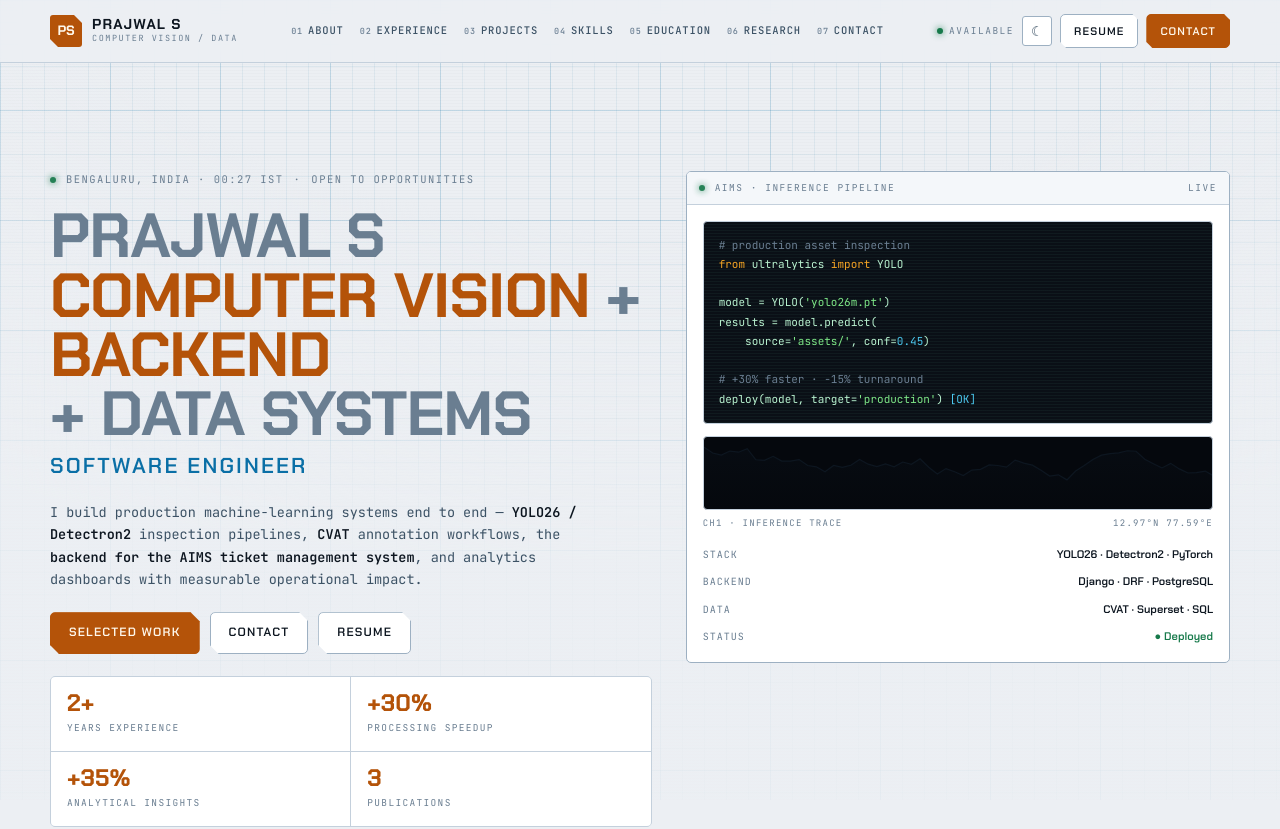
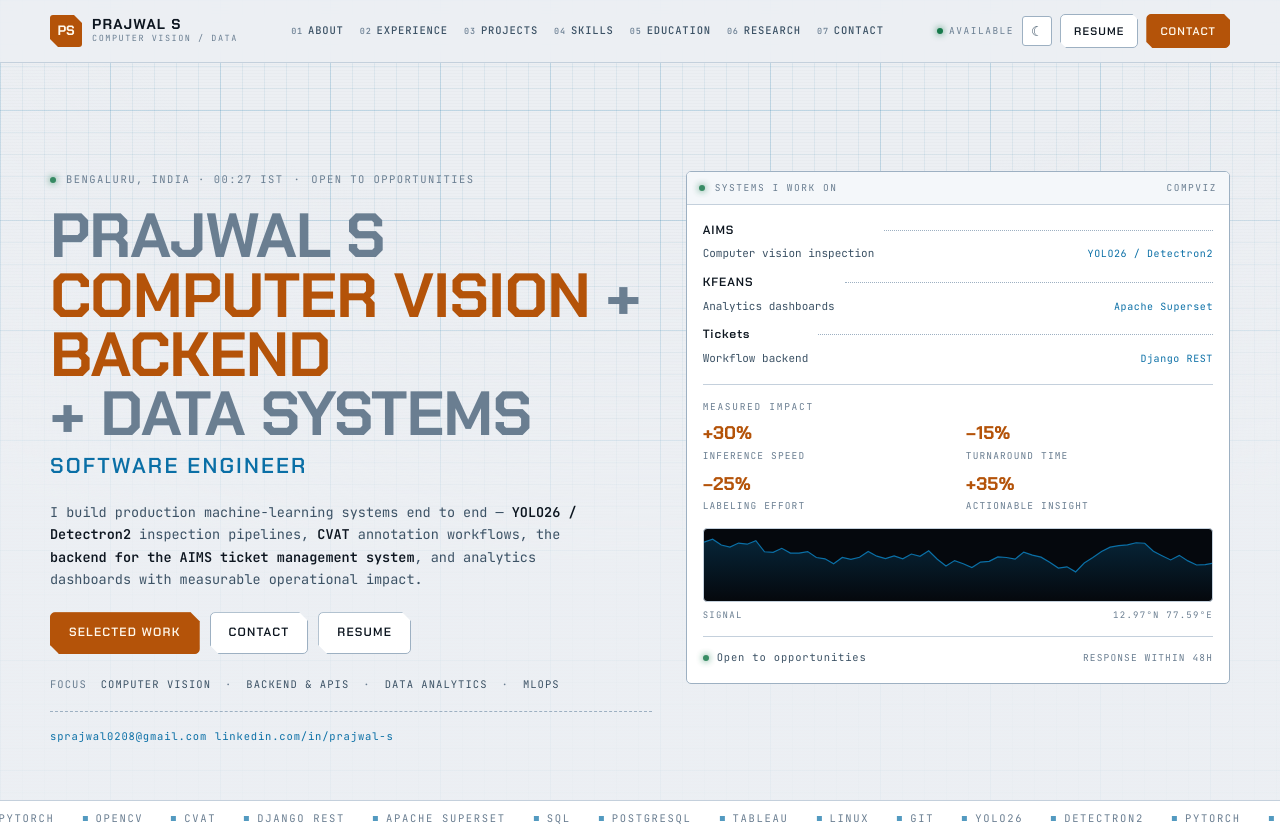
Before and after one commit to Prajwal-038/Prajwal-038.github.io, a React (Vite) app in the folder frontend/: page / in a window 1280 px wide. Shown: the top 829 px of the page. Built offline with nearby package versions, Linux system fonts and the light colour scheme; no server answers.

Commit message:
Hero: replace code-demo cosplay with systems + measured impact readouts

```diff
--- a/frontend/src/App.css
+++ b/frontend/src/App.css
@@ -94,7 +94,7 @@
 .hero-meta .m a { color: var(--data); text-decoration: none; }
 .hero-meta .m a:hover { text-decoration: underline; }
 
-/* --- CRT instrument panel --- */
+/* --- instrument panel --- */
 .instrument { background: var(--panel); border: 1px solid var(--line-2); border-radius: var(--radius); overflow: hidden; }
 .instrument-bar {
   display: flex; align-items: center; gap: 8px; padding: 8px 12px;
@@ -103,25 +103,31 @@
 }
 .instrument-bar .led { margin-right: 2px; }
 .instrument-body { padding: 16px; }
-.crt {
-  background: #05080d; color: #b9f3d0; border: 1px solid var(--line);
-  border-radius: 4px; padding: 14px 15px; position: relative; overflow: hidden;
-}
-[data-theme='light'] .crt { background: #0a0f16; }
-.crt::after {
-  content: ''; position: absolute; inset: 0; pointer-events: none;
-  background: repeating-linear-gradient(0deg, rgba(120, 230, 190, 0.05) 0 1px, transparent 1px 3px);
-}
-.crt pre { margin: 0; font-family: var(--mono); font-size: 11px; line-height: 1.75; overflow-x: auto; position: relative; z-index: 1; }
-.tok-k { color: #f5a524; } .tok-s { color: #7ee787; } .tok-v { color: #4cc9f0; } .tok-c { color: #6b7f92; }
 
-.scope { margin-top: 12px; border: 1px solid var(--line); border-radius: 4px; background: #05080d; display: block; width: 100%; height: 74px; }
+/* --- instrument panel readouts --- */
+.sys-list { display: grid; gap: 10px; }
+.sys-row { display: grid; grid-template-columns: auto 1fr; gap: 4px 10px; align-items: baseline; }
+.sys-name { font-family: var(--disp); font-size: 12px; font-weight: 600; letter-spacing: 0.08em; color: var(--ink); }
+.sys-dots { border-bottom: 1px dotted var(--line-2); transform: translateY(-3px); }
+.sys-desc { font-size: 11px; color: var(--ink-2); grid-column: 1; }
+.sys-stack { font-size: 10px; letter-spacing: 0.06em; color: var(--data); grid-column: 2; text-align: right; }
+
+.panel-block { margin-top: 16px; padding-top: 14px; border-top: 1px solid var(--line); }
+.block-label { font-size: 9.5px; letter-spacing: 0.18em; text-transform: uppercase; color: var(--ink-3); margin-bottom: 10px; }
+.impact-grid { display: grid; grid-template-columns: repeat(2, 1fr); gap: 10px 16px; }
+.impact b { font-family: var(--disp); font-size: 1.15rem; font-weight: 700; color: var(--signal); display: block; line-height: 1; }
+.impact span { font-size: 9.5px; letter-spacing: 0.12em; text-transform: uppercase; color: var(--ink-3); }
+
+.avail { display: flex; align-items: center; gap: 8px; margin-top: 14px; padding-top: 12px; border-top: 1px solid var(--line); font-size: 10.5px; letter-spacing: 0.08em; color: var(--ink-2); }
+.avail-note { margin-left: auto; color: var(--ink-3); font-size: 9.5px; letter-spacing: 0.12em; text-transform: uppercase; }
+
+.focus-strip { display: flex; flex-wrap: wrap; gap: 8px 14px; align-items: center; margin: 0 0 18px; font-size: 10.5px; letter-spacing: 0.1em; text-transform: uppercase; color: var(--ink-2); }
+.focus-strip .focus-label { color: var(--ink-3); }
+.focus-strip span + span::before { content: '·'; margin-right: 14px; color: var(--ink-3); }
+.focus-strip .focus-label + span::before { content: none; margin: 0; }
+
+.scope { margin-top: 12px; border: 1px solid var(--line); border-radius: 4px; background: #05080d; display: block; width: 100%; height: 74px; color: var(--data); }
 .scope-label { display: flex; justify-content: space-between; font-size: 9px; letter-spacing: 0.14em; text-transform: uppercase; color: var(--ink-3); margin-top: 6px; }
-
-.spec-table { margin-top: 14px; display: grid; gap: 9px; }
-.spec-table .row { display: grid; grid-template-columns: 1fr auto; gap: 12px; align-items: baseline; font-size: 11px; }
-.spec-table .row .k { color: var(--ink-3); letter-spacing: 0.1em; text-transform: uppercase; font-size: 10px; }
-.spec-table .row .v { color: var(--ink); font-family: var(--disp); font-weight: 600; }
 
 /* --- signal ticker --- */
 .ticker {
--- a/frontend/src/components/Hero.jsx
+++ b/frontend/src/components/Hero.jsx
@@ -35,6 +35,19 @@ function useIST() {
   return now;
 }
 
+const SYSTEMS = [
+  { name: 'AIMS', desc: 'Computer vision inspection', stack: 'YOLO26 / Detectron2' },
+  { name: 'KFEANS', desc: 'Analytics dashboards', stack: 'Apache Superset' },
+  { name: 'Tickets', desc: 'Workflow backend', stack: 'Django REST' },
+];
+
+const IMPACT = [
+  { value: '+30%', label: 'Inference speed' },
+  { value: '−15%', label: 'Turnaround time' },
+  { value: '−25%', label: 'Labeling effort' },
+  { value: '+35%', label: 'Actionable insight' },
+];
+
 // Animated oscilloscope trace — a live-looking signal readout.
 function Scope() {
   const [points, setPoints] = useState(() => Array.from({ length: 60 }, () => 18 + Math.random() * 4));
@@ -65,7 +78,7 @@ function Scope() {
         <path d={d} fill="none" stroke="currentColor" strokeWidth="1.2" vectorEffect="non-scaling-stroke" />
       </svg>
       <div className="scope-label">
-        <span>CH1 · inference trace</span>
+        <span>Signal</span>
         <span>12.97°N 77.59°E</span>
       </div>
     </div>
@@ -110,13 +123,12 @@ export default function Hero() {
             <a className="btn" href={resumeUrl} target="_blank" rel="noreferrer">Resume</a>
           </div>
 
-          <div className="hero-stats">
-            {profile.stats.map((s) => (
-              <div className="cell" key={s.label}>
-                <b>{s.value}</b>
-                <span>{s.label}</span>
-              </div>
-            ))}
+          <div className="focus-strip">
+            <span className="focus-label">Focus</span>
+            <span>Computer Vision</span>
+            <span>Backend &amp; APIs</span>
+            <span>Data Analytics</span>
+            <span>MLOps</span>
           </div>
 
           <div className="hero-meta">
@@ -137,41 +149,39 @@ export default function Hero() {
           <div className="instrument">
             <div className="instrument-bar">
               <span className="led" />
-              <span>AIMS · inference pipeline</span>
-              <span style={{ marginLeft: 'auto' }}>LIVE</span>
+              <span>Systems I work on</span>
+              <span style={{ marginLeft: 'auto' }}>Compviz</span>
             </div>
             <div className="instrument-body">
-              <div className="crt">
-                <pre>
-                  <span className="tok-c"># production asset inspection</span>{'\n'}
-                  <span className="tok-k">from</span> ultralytics <span className="tok-k">import</span> YOLO{'\n\n'}
-                  model = YOLO(<span className="tok-s">'yolo26m.pt'</span>){'\n'}
-                  results = model.predict({'\n'}
-                  {'    '}source=<span className="tok-s">'assets/'</span>, conf=<span className="tok-v">0.45</span>){'\n\n'}
-                  <span className="tok-c"># +30% faster · -15% turnaround</span>{'\n'}
-                  deploy(model, target=<span className="tok-s">'production'</span>) <span className="tok-v">[OK]</span>
-                </pre>
+              <div className="sys-list">
+                {SYSTEMS.map((s) => (
+                  <div className="sys-row" key={s.name}>
+                    <span className="sys-name">{s.name}</span>
+                    <span className="sys-dots" />
+                    <span className="sys-desc">{s.desc}</span>
+                    <span className="sys-stack">{s.stack}</span>
+                  </div>
+                ))}
+              </div>
+
+              <div className="panel-block">
+                <div className="block-label">Measured impact</div>
+                <div className="impact-grid">
+                  {IMPACT.map((m) => (
+                    <div className="impact" key={m.label}>
+                      <b>{m.value}</b>
+                      <span>{m.label}</span>
+                    </div>
+                  ))}
+                </div>
               </div>
 
               <Scope />
 
-              <div className="spec-table">
-                <div className="row">
-                  <span className="k">Stack</span>
-                  <span className="v">YOLO26 · Detectron2 · PyTorch</span>
-                </div>
-                <div className="row">
-                  <span className="k">Backend</span>
-                  <span className="v">Django · DRF · PostgreSQL</span>
-                </div>
-                <div className="row">
-                  <span className="k">Data</span>
-                  <span className="v">CVAT · Superset · SQL</span>
-                </div>
-                <div className="row">
-                  <span className="k">Status</span>
-                  <span className="v" style={{ color: 'var(--phos)' }}>● Deployed</span>
-                </div>
+              <div className="avail">
+                <span className="led" />
+                <span>Open to opportunities</span>
+                <span className="avail-note">Response within 48h</span>
               </div>
             </div>
           </div>
```
